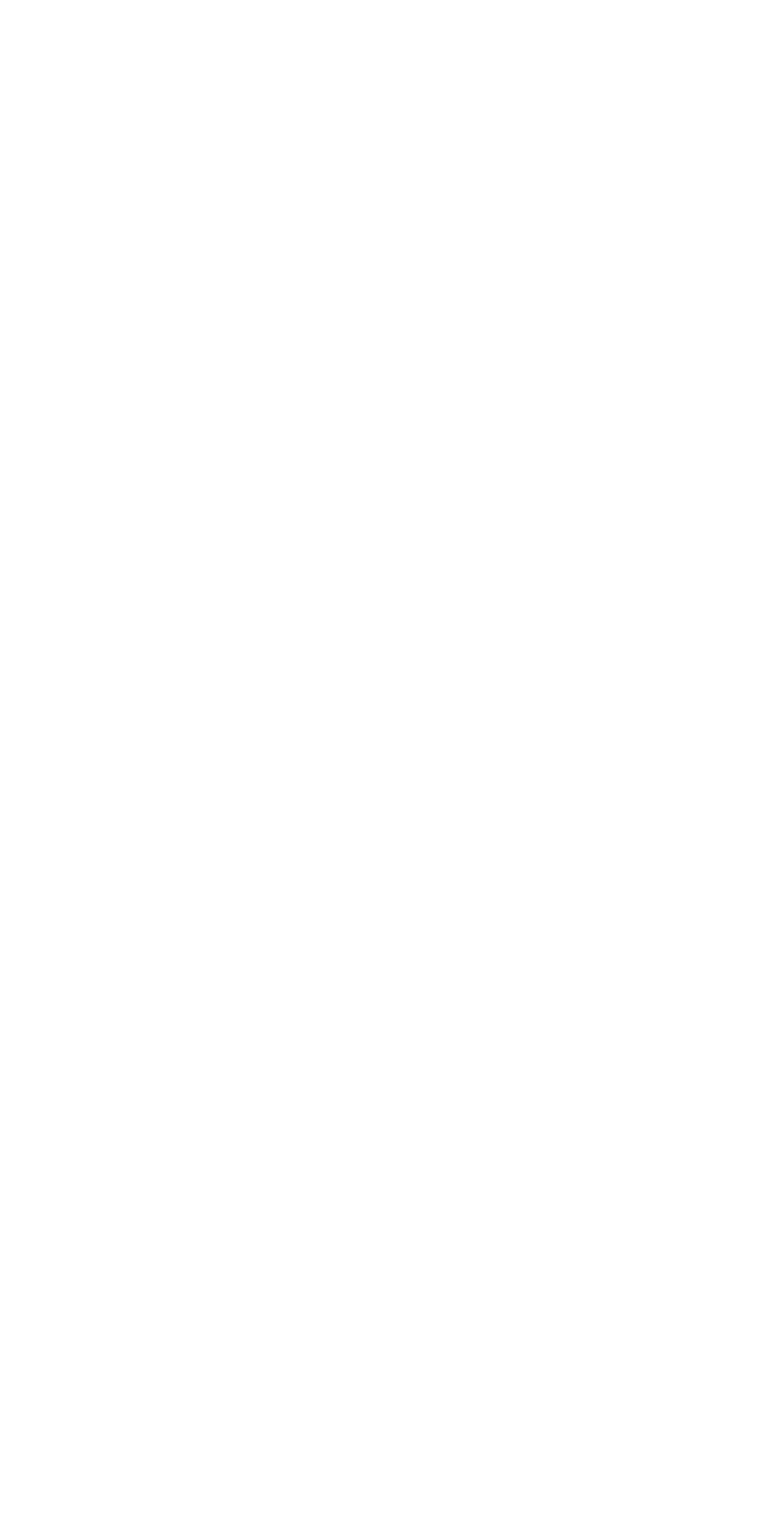
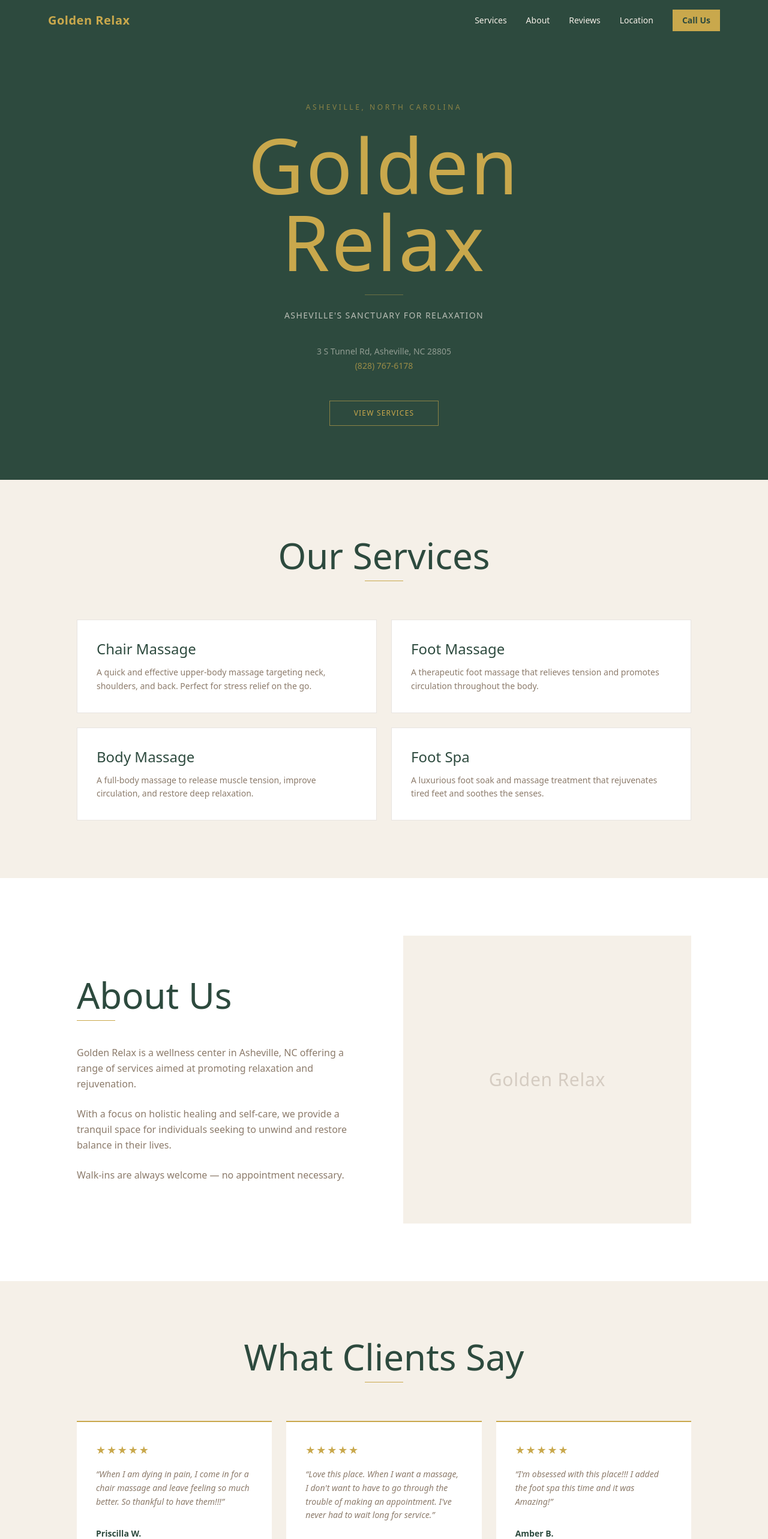
Before and after one commit to nlecroy/golden-relax-spa-template, a Next.js app: page / in a window 1280 px wide. Shown: the top 2566 px of the page at 60% size. Before the commit the page ends 800 px from the top, so only its background shows below. Built offline with nearby package versions, Linux system fonts and the light colour scheme.

Commit message:
feat: assemble home page with all sections

```diff
--- a/app/page.tsx
+++ b/app/page.tsx
@@ -1,3 +1,23 @@
+import Nav from '@/components/Nav'
+import Hero from '@/components/Hero'
+import Services from '@/components/Services'
+import About from '@/components/About'
+import Reviews from '@/components/Reviews'
+import Location from '@/components/Location'
+import Footer from '@/components/Footer'
+
 export default function Home() {
-  return <></>;
+  return (
+    <>
+      <Nav />
+      <main>
+        <Hero />
+        <Services />
+        <About />
+        <Reviews />
+        <Location />
+      </main>
+      <Footer />
+    </>
+  )
 }
```
